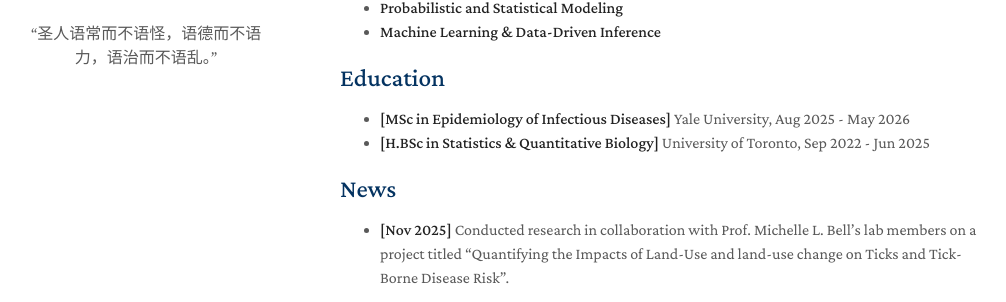
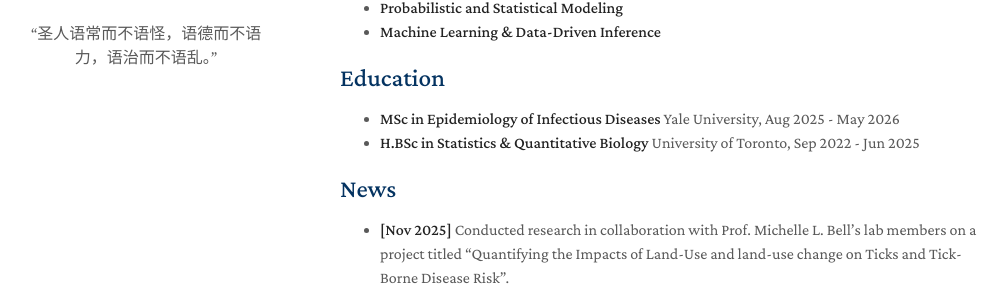
Before and after one commit to hanyvwang/hanyvwang.github.io, a Jekyll site: the page built from index.md, in a window 1280 px wide and 900 px high. Shown: the part 391-693 px from the top of the window, without its empty margins (130-1136 px from the left). Built offline with Jekyll 4.4.1, drawn with Linux system fonts in a browser that asks for light colours; a style sheet for code colours, icons or effects is not loaded; our own code applies the rules of GitHub Pages for plain Markdown files.

Commit message:
Remove markdown links from education section

```diff
--- a/index.md
+++ b/index.md
@@ -16,8 +16,8 @@ I am an MSc student in Epidemiology of Infectious Diseases (Quantitative Special
 
 ## Education
 
-- **[MSc in Epidemiology of Infectious Diseases]** Yale University, Aug 2025 - May 2026
-- **[H.BSc in Statistics & Quantitative Biology]** University of Toronto, Sep 2022 - Jun 2025
+- **MSc in Epidemiology of Infectious Diseases**    Yale University, Aug 2025 - May 2026
+- **H.BSc in Statistics & Quantitative Biology**    University of Toronto, Sep 2022 - Jun 2025
 
 ## News
 
```
